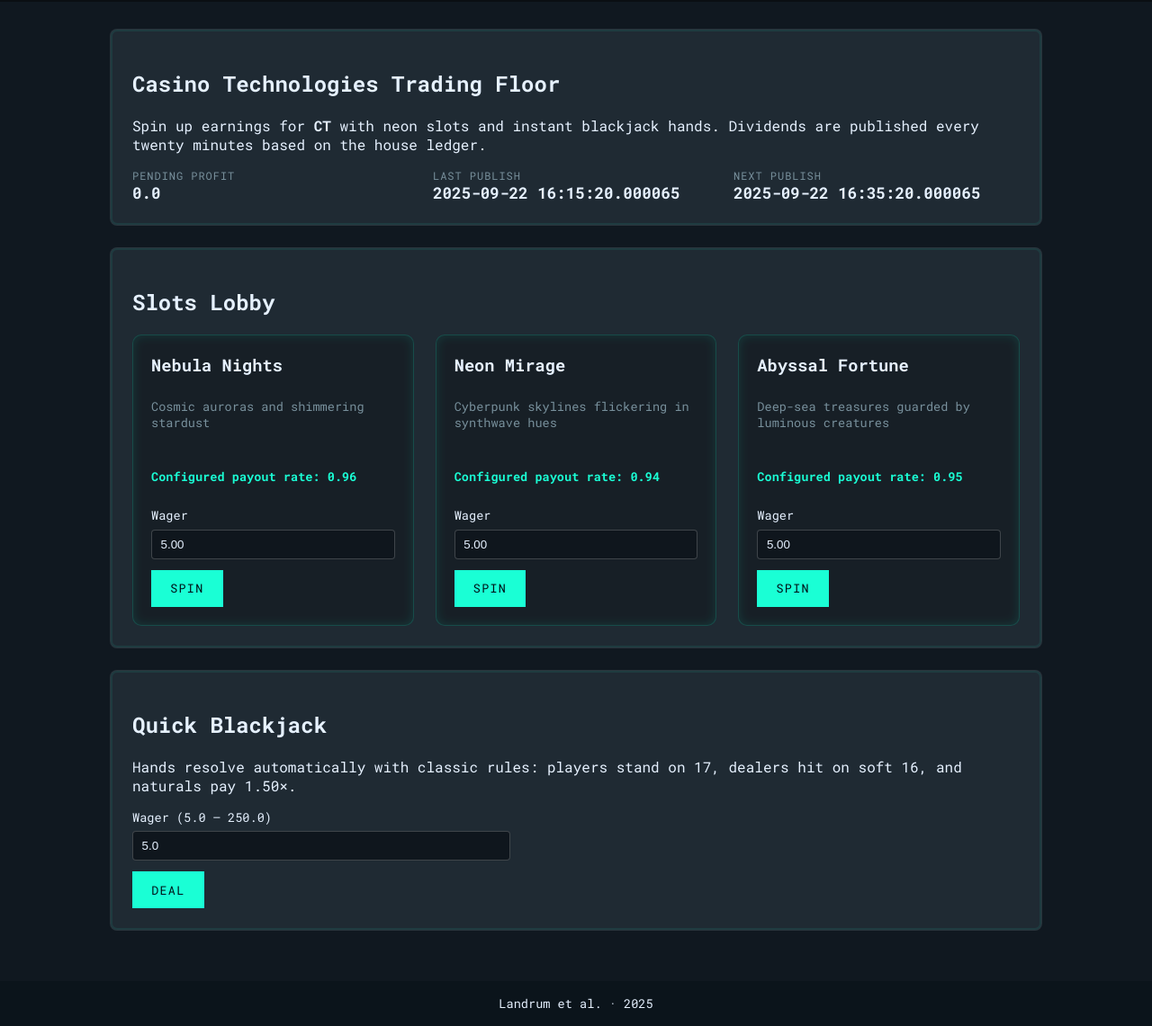
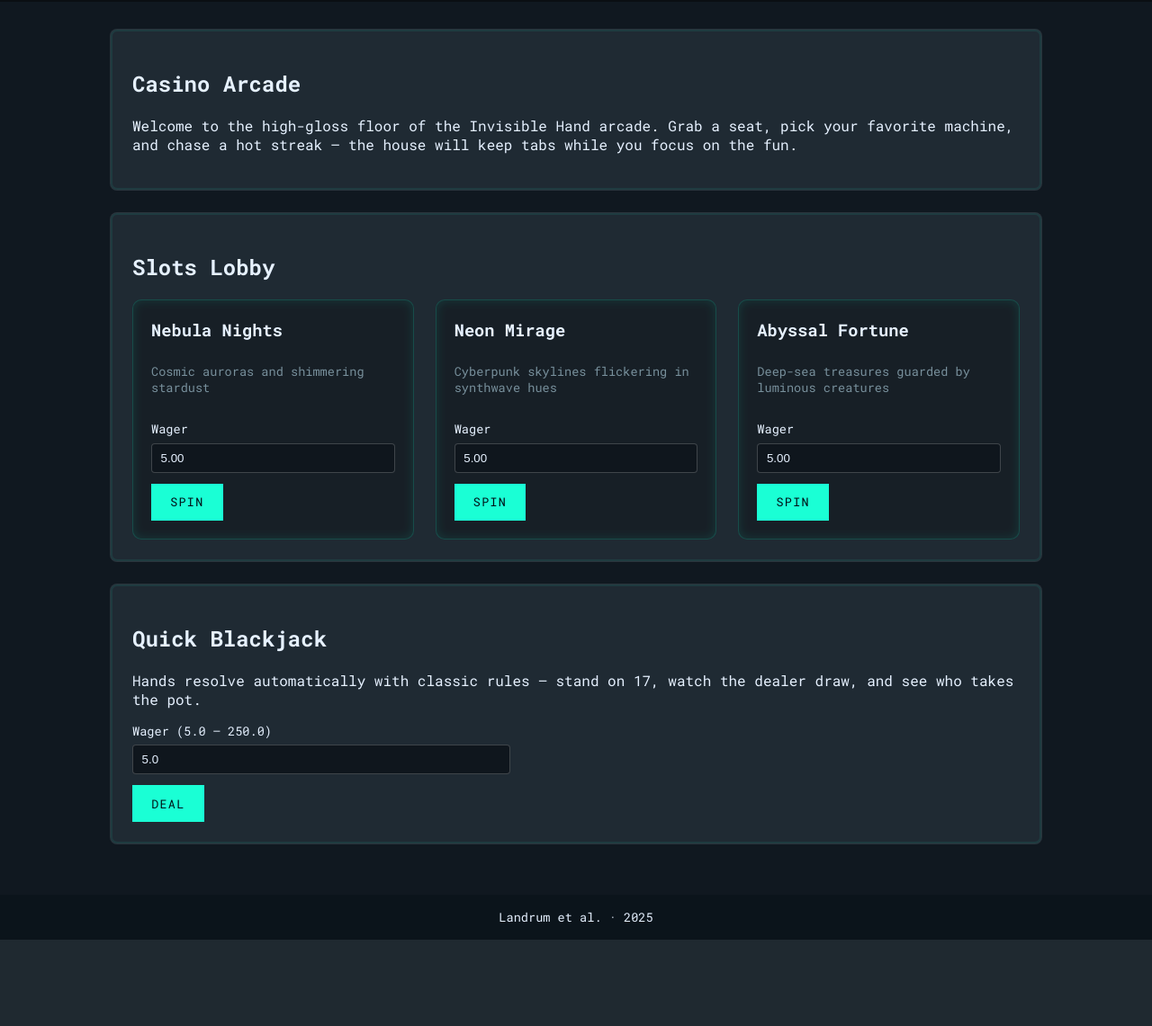
Before and after one commit to landrumb/invisible-hand, a Flask app: page /casino in a window 1280 px wide. Shown: the part 64-1205 px from the top of the page at 90% size. After the commit the page ends 1109 px from the top, so only its background shows below. Run offline with Flask 3, Linux system fonts and the light colour scheme; the visitor is signed in with stand-in values (Sample User, id 1); data comes from the database, SQL or seed files in the repository.

Commit message:
Refocus casino page on gameplay

```diff
--- a/app/routes.py
+++ b/app/routes.py
@@ -466,11 +466,9 @@ def single_player():
 def casino():
     manager = get_casino_manager()
     AppSetting.set("current_game_context", "casino")
-    status = manager.get_status()
     return render_template(
         "casino.html",
         slots=manager.get_slots(),
-        status=status,
         manager=manager,
     )
 
--- a/app/static/style.css
+++ b/app/static/style.css
@@ -138,33 +138,6 @@ button.danger:hover {
   grid-column: 1 / -1;
 }
 
-.casino-status {
-  display: grid;
-  grid-template-columns: repeat(auto-fit, minmax(220px, 1fr));
-  gap: 1rem;
-  margin-top: 1rem;
-}
-
-.casino-status .label {
-  display: block;
-  font-size: 0.75rem;
-  text-transform: uppercase;
-  color: var(--muted);
-  letter-spacing: 0.08em;
-}
-
-.casino-status .value {
-  font-size: 1.1rem;
-  font-weight: 700;
-}
-
-.casino-status .wide {
-  grid-column: 1 / -1;
-  padding: 0.75rem;
-  background: rgba(26, 255, 213, 0.05);
-  border-radius: 6px;
-}
-
 .casino-grid {
   display: grid;
   gap: 1.5rem;
@@ -191,12 +164,6 @@ button.danger:hover {
   font-size: 0.85rem;
   color: var(--muted);
   min-height: 2.4rem;
-}
-
-.casino-machine .payout {
-  font-size: 0.85rem;
-  font-weight: 700;
-  color: var(--accent);
 }
 
 .casino-form {
--- a/app/templates/casino.html
+++ b/app/templates/casino.html
@@ -2,31 +2,11 @@
 {% block title %}Casino · Invisible Hand Arcade{% endblock %}
 {% block content %}
 <section class="panel wide">
-  <h1>Casino Technologies Trading Floor</h1>
+  <h1>Casino Arcade</h1>
   <p>
-    Spin up earnings for <strong>CT</strong> with neon slots and instant blackjack hands.
-    Dividends are published every twenty minutes based on the house ledger.
+    Welcome to the high-gloss floor of the Invisible Hand arcade. Grab a seat, pick your favorite
+    machine, and chase a hot streak — the house will keep tabs while you focus on the fun.
   </p>
-  <div class="casino-status">
-    <div>
-      <span class="label">Pending profit</span>
-      <span class="value">{{ status.pending_profit|round(2) }}</span>
-    </div>
-    <div>
-      <span class="label">Last publish</span>
-      <span class="value">{{ status.last_publish_at or "–" }}</span>
-    </div>
-    <div>
-      <span class="label">Next publish</span>
-      <span class="value">{{ status.next_publish_at or "–" }}</span>
-    </div>
-    {% if status.last_summary %}
-    <div class="wide">
-      <span class="label">Last action</span>
-      <span class="value">{{ status.last_summary }}</span>
-    </div>
-    {% endif %}
-  </div>
 </section>
 
 <section class="panel wide">
@@ -36,7 +16,6 @@
       <div class="casino-machine">
         <h3>{{ slot.name }}</h3>
         <p class="theme">{{ slot.theme }}</p>
-        <p class="payout">Configured payout rate: {{ '%.2f'|format(slot.payout_rate) }}</p>
         <form method="post" action="{{ url_for('main.play_slot') }}" class="casino-form">
           <input type="hidden" name="slot_id" value="{{ slot.key }}">
           <label>
@@ -52,10 +31,7 @@
 
 <section class="panel wide">
   <h2>Quick Blackjack</h2>
-  <p>
-    Hands resolve automatically with classic rules: players stand on 17, dealers hit on soft 16, and
-    naturals pay {{ '%.2f'|format(manager.blackjack_payout) }}×.
-  </p>
+  <p>Hands resolve automatically with classic rules — stand on 17, watch the dealer draw, and see who takes the pot.</p>
   <form method="post" action="{{ url_for('main.play_blackjack') }}" class="casino-form blackjack">
     <label>
       Wager ({{ manager.blackjack_min_bet|round(2) }} – {{ manager.blackjack_max_bet|round(2) }})
```
